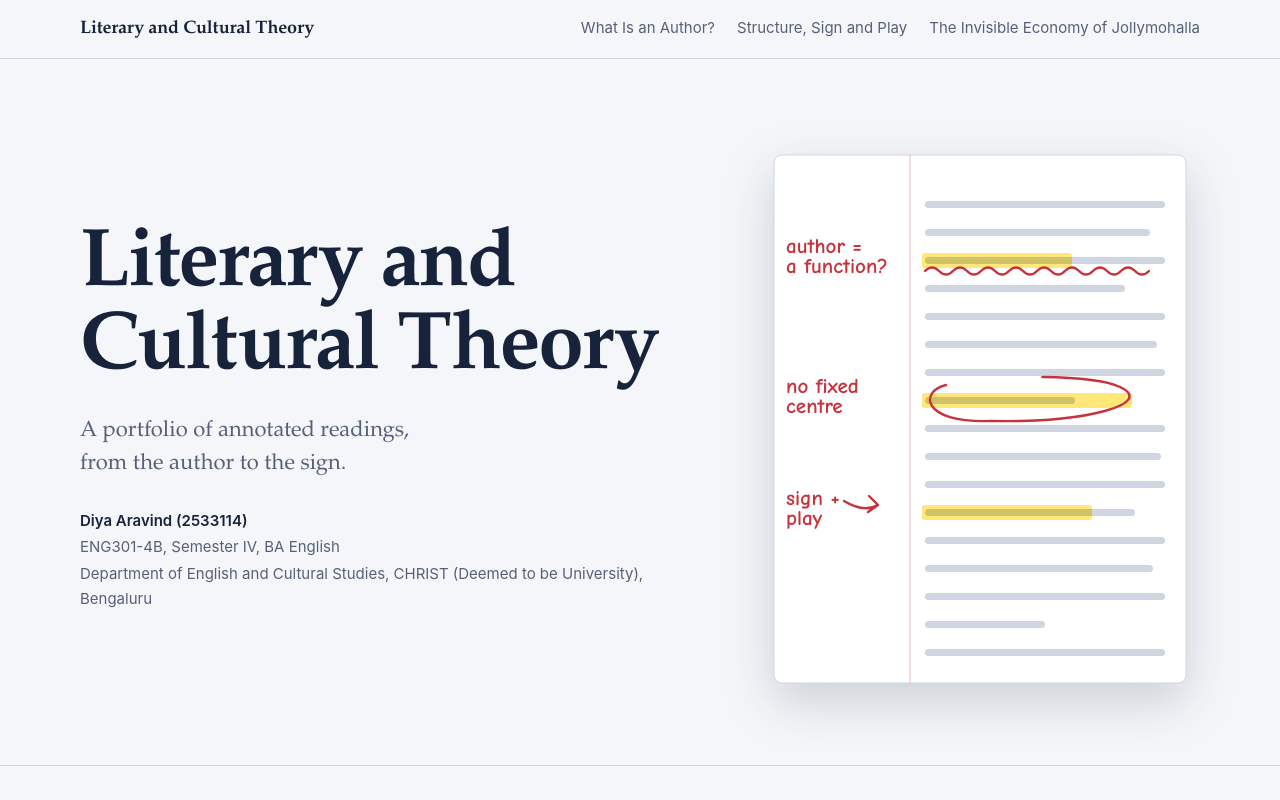
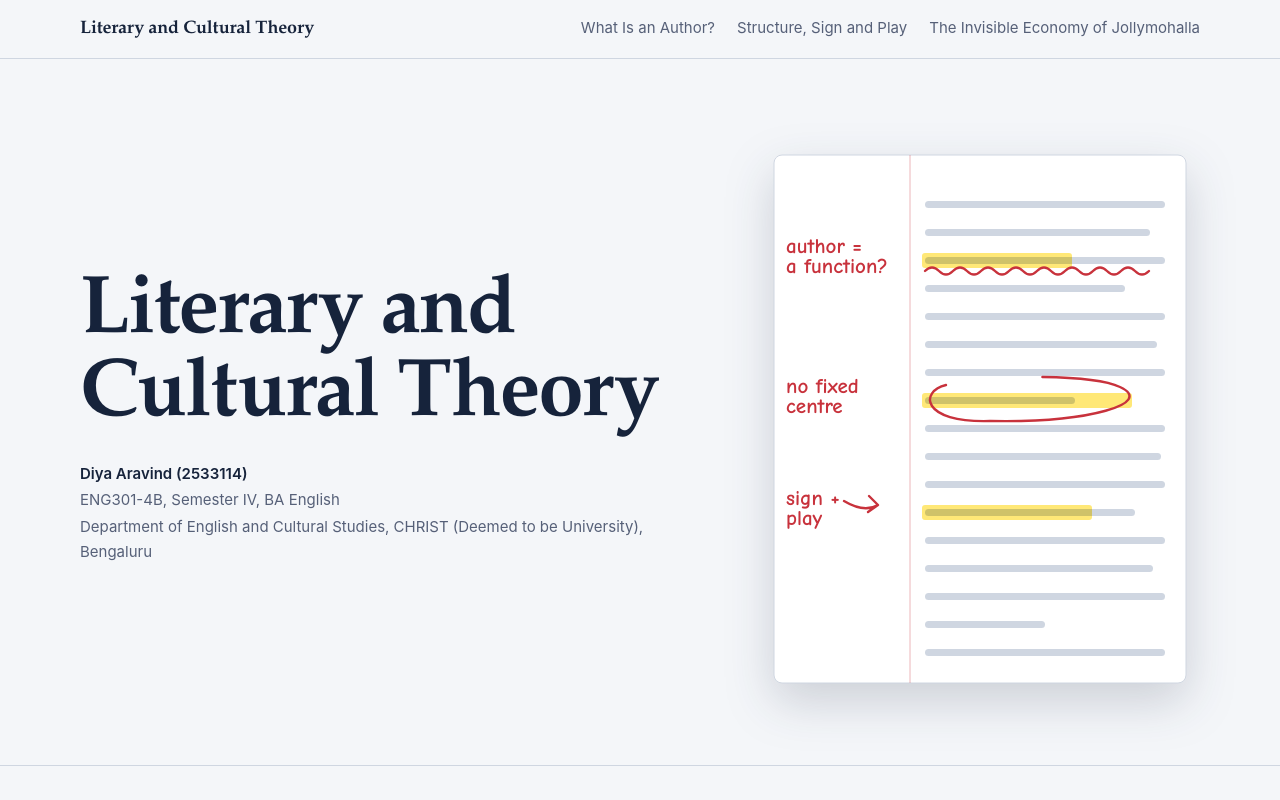
Before and after one commit to Diya-Aravind/Diya-Aravind.github.io, a plain HTML site: page index.html in a window 1280 px wide. Shown: the top 800 px of the page. Drawn offline with Linux system fonts and the light colour scheme.

Commit message:
Add files via upload

```diff
--- a/index.html
+++ b/index.html
@@ -21,7 +21,6 @@
 <section class="hero"><div class="wrap hero-grid">
   <div>
     <h1>Literary and Cultural Theory</h1>
-    <p class="hero-sub">A portfolio of annotated readings, from the author to the sign.</p>
     <ul class="hero-meta">
       <li><b data-student></b></li>
       <li>ENG301-4B, Semester IV, BA English</li>
```
